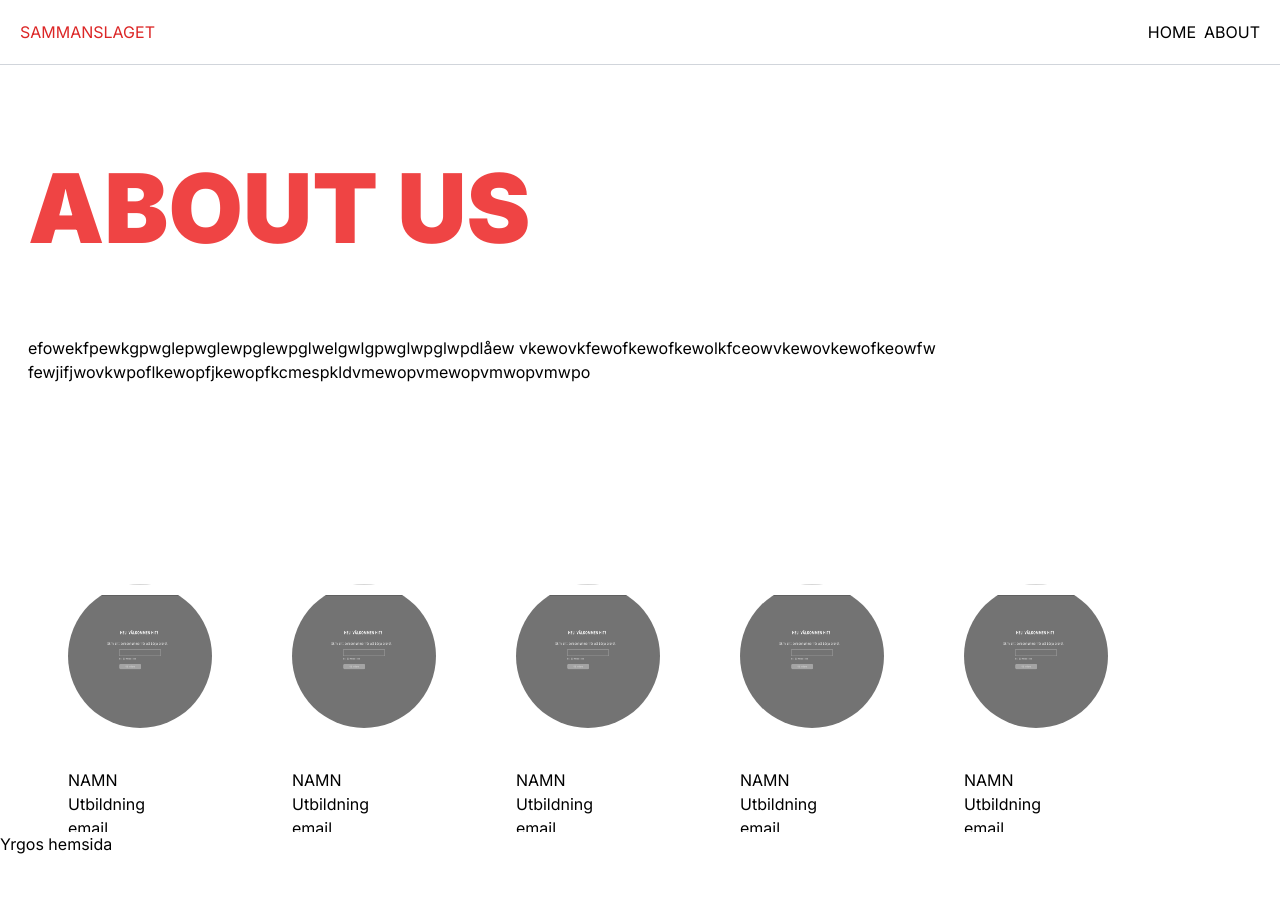
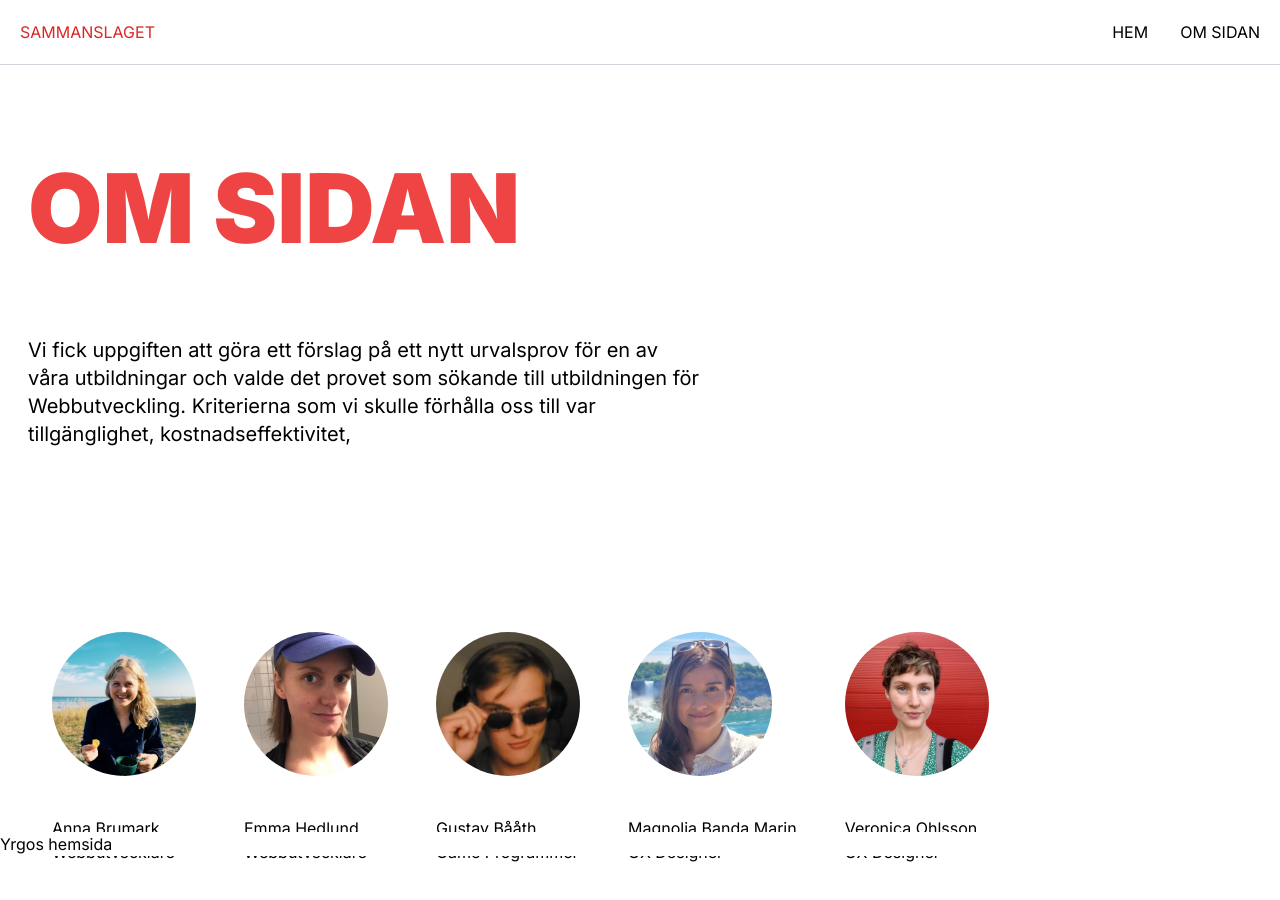
Before and after one commit to AnnaBrum/Sammanslaget, a Next.js app: page /about in a window 1280 px wide. Shown: the top 900 px of the page. Built offline with nearby package versions, Linux system fonts and the light colour scheme.

Commit message:
updated info cards

```diff
--- a/src/app/about/page.jsx
+++ b/src/app/about/page.jsx
@@ -4,26 +4,48 @@ export default function About() {
   return (
     <div className="bg-white h-screen min-h-full">
       <div className="pt-40 p-7">
-
         <div>
           <h2 className="text-4xl sm:text-5xl md:text-7xl lg:text-8xl uppercase font-black mb-20 text-red-500">
-            ABOUT US
+            om sidan
           </h2>
-          <p className="text-black">
-            efowekfpewkgpwglepwglewpglewpglwelgwlgpwglwpglwpdlåew
-            vkewovkfewofkewofkewolkfceowvkewovkewofkeowfw
-            fewjifjwovkwpoflkewopfjkewopfkcmespkldvmewopvmewopvmwopvmwpo
+          <p className="text-xl max-w-2xl">
+            Vi fick uppgiften att göra ett förslag på ett nytt urvalsprov för en av våra utbildningar och valde det provet som sökande till utbildningen för Webbutveckling. Kriterierna som vi skulle förhålla oss till var tillgänglighet, kostnadseffektivitet,
           </p>
         </div>
 
         <div className="flex flex-wrap">
-          <Infocard></Infocard>
-          <Infocard></Infocard>
-          <Infocard></Infocard>
-          <Infocard></Infocard>
-          <Infocard></Infocard>
+
+          <Infocard
+            profileimg={"anna.jpeg"}
+            name="Anna Brumark"
+            education="Webbutvecklare"
+            email=""
+          />
+          <Infocard
+            profileimg={"emma.jpeg"}
+            name="Emma Hedlund"
+            education="Webbutvecklare"
+            email=""
+          />
+          <Infocard
+            profileimg={"gustav.jpeg"}
+            name="Gustav Bååth"
+            education="Game Programmer"
+            email=""
+          />
+          <Infocard
+            profileimg={"magnolia.jpeg"}
+            name="Magnolia Banda Marin"
+            education="UX Designer"
+            email=""
+          />
+          <Infocard
+            profileimg={"veronica.jpeg"}
+            name="Veronica Ohlsson"
+            education="UX Designer"
+            email=""
+          />
         </div>
-
       </div>
     </div>
   );
--- a/src/app/components/Infocard.jsx
+++ b/src/app/components/Infocard.jsx
@@ -1,20 +1,20 @@
 "use client";
 import React from "react";
 
-export default function Infocard() {
+export default function Infocard({profileimg, name, education, email}) {
   return (
-    <div className="pt-40 m-10">
+    <div className="pt-40 m-6">
       <div className="flex rounded-full relative overflow-hidden w-16 md:w-26 lg:w-36 h-16 md:h-26 lg:h-36 ">
         <img
-          src="/Startsida-darkmode.jpeg"
+          src={profileimg}
           alt="portrait"
           className="object-fill"
         />
       </div>
       <div className="pt-10">
-        <h2>NAMN</h2>
-        <p>Utbildning</p>
-        <span>email</span>
+        <h2>{name}</h2>
+        <p>{education}</p>
+        <span>{email}</span>
       </div>
     </div>
   );
--- a/src/app/components/navbar.jsx
+++ b/src/app/components/navbar.jsx
@@ -4,20 +4,16 @@ export default function Navbar() {
   return (
     <nav className="z-10 flex flex-wrap justify-between p-5 bg-white fixed top-0 w-full  border-b border-gray-300">
       <div>
-        <Link className="text-red-600 hover:font-bold" href="/">SAMMANSLAGET</Link>
+        <Link className="text-red-600 hover:font-bold" href="/">
+          SAMMANSLAGET
+        </Link>
       </div>
-      <div className="flex space-x-2">
-        <Link
-          className="text-black hover:font-bold"
-          href="/"
-        >
-          HOME
+      <div className="flex space-x-8">
+        <Link className="text-black hover:font-bold" href="/">
+          HEM
         </Link>
-        <Link
-          href="/about"
-          className="text-black hover:font-bold"
-        >
-          ABOUT
+        <Link href="/about" className="text-black hover:font-bold">
+          OM SIDAN
         </Link>
       </div>
     </nav>
```
